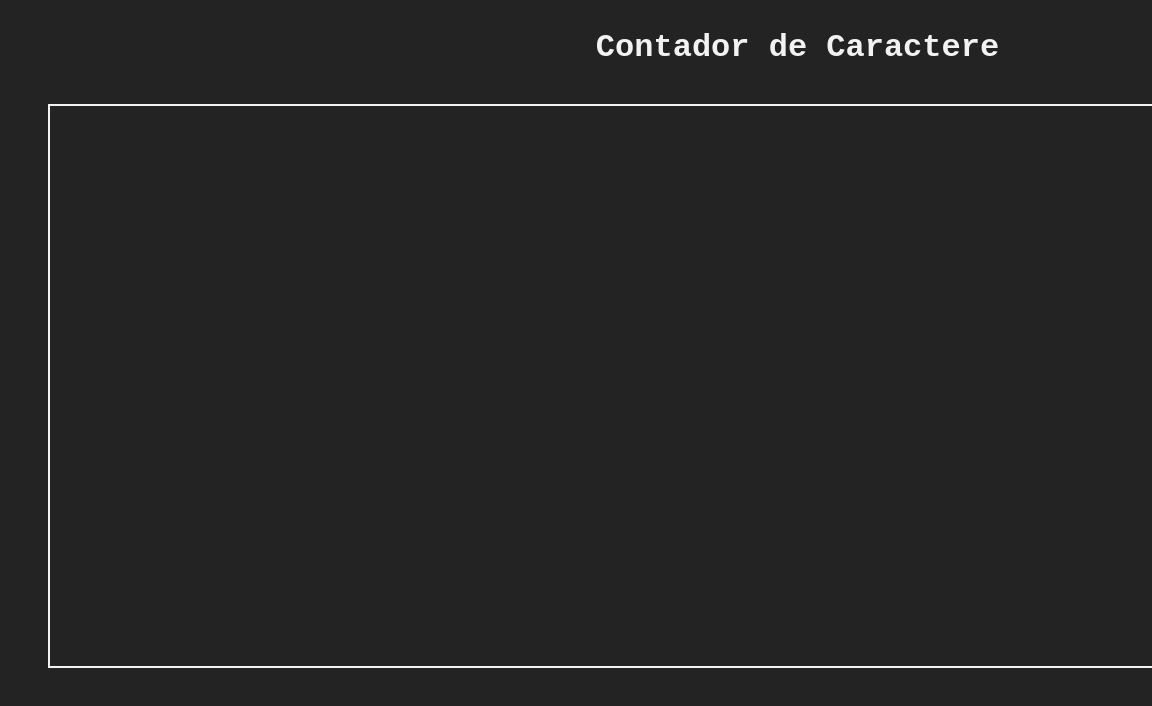
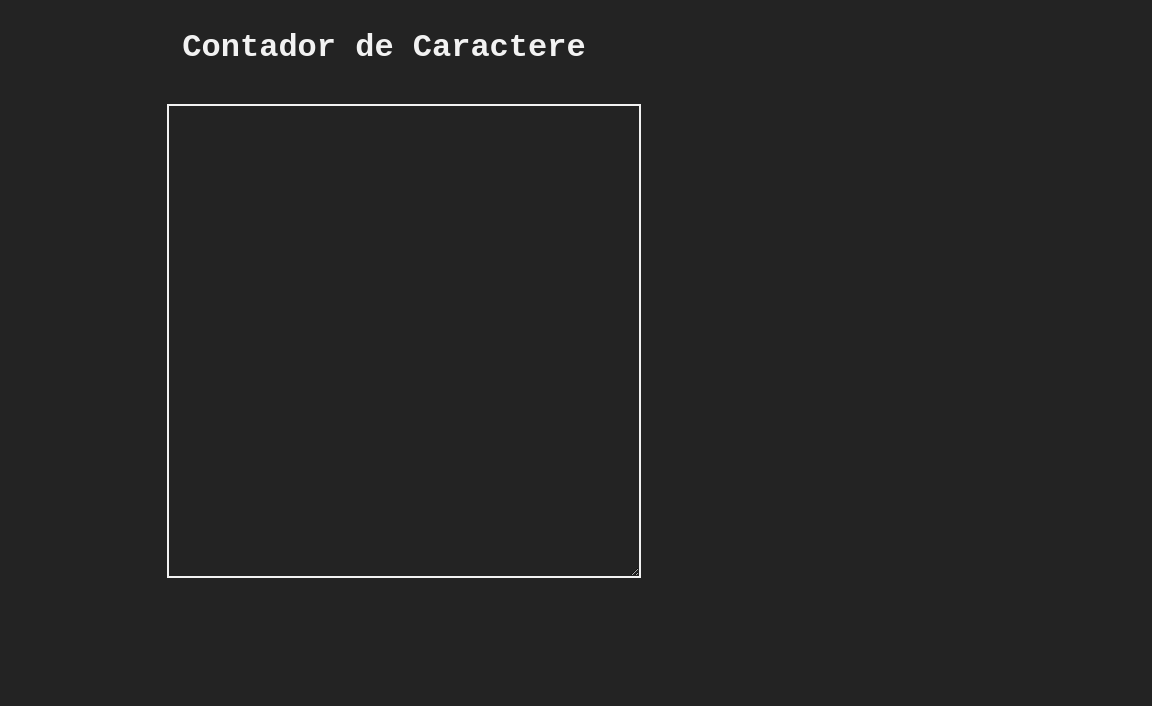
Before and after one commit to mateusmaranhao/contador-caracteres, a plain HTML site: page index.html in a window 768 px wide. Shown: the top 706 px of the page, 1152 px wide, since content can reach past the window. Drawn offline with Linux system fonts and the light colour scheme.

Commit message:
adicionar responsividade

```diff
--- a/css/style.css
+++ b/css/style.css
@@ -17,9 +17,24 @@ textarea {
   border: 2px solid #f2f2f2;
 
   padding: 10px;
-  font-size: 1rem;
 }
-
 .onFocus {
   border-color: #00FF9F;
 }
+
+@media only screen and (max-width: 1200px) and (min-width: 767px) {
+  textarea {
+    width: 500px;
+  }
+}
+
+@media only screen and (max-width: 768px) and (min-width: 569px) {
+  textarea {
+    width: 450px;
+  }
+}
+@media only screen and (max-width: 570px) {
+  textarea {
+    width: 150px;
+  }
+}
```
